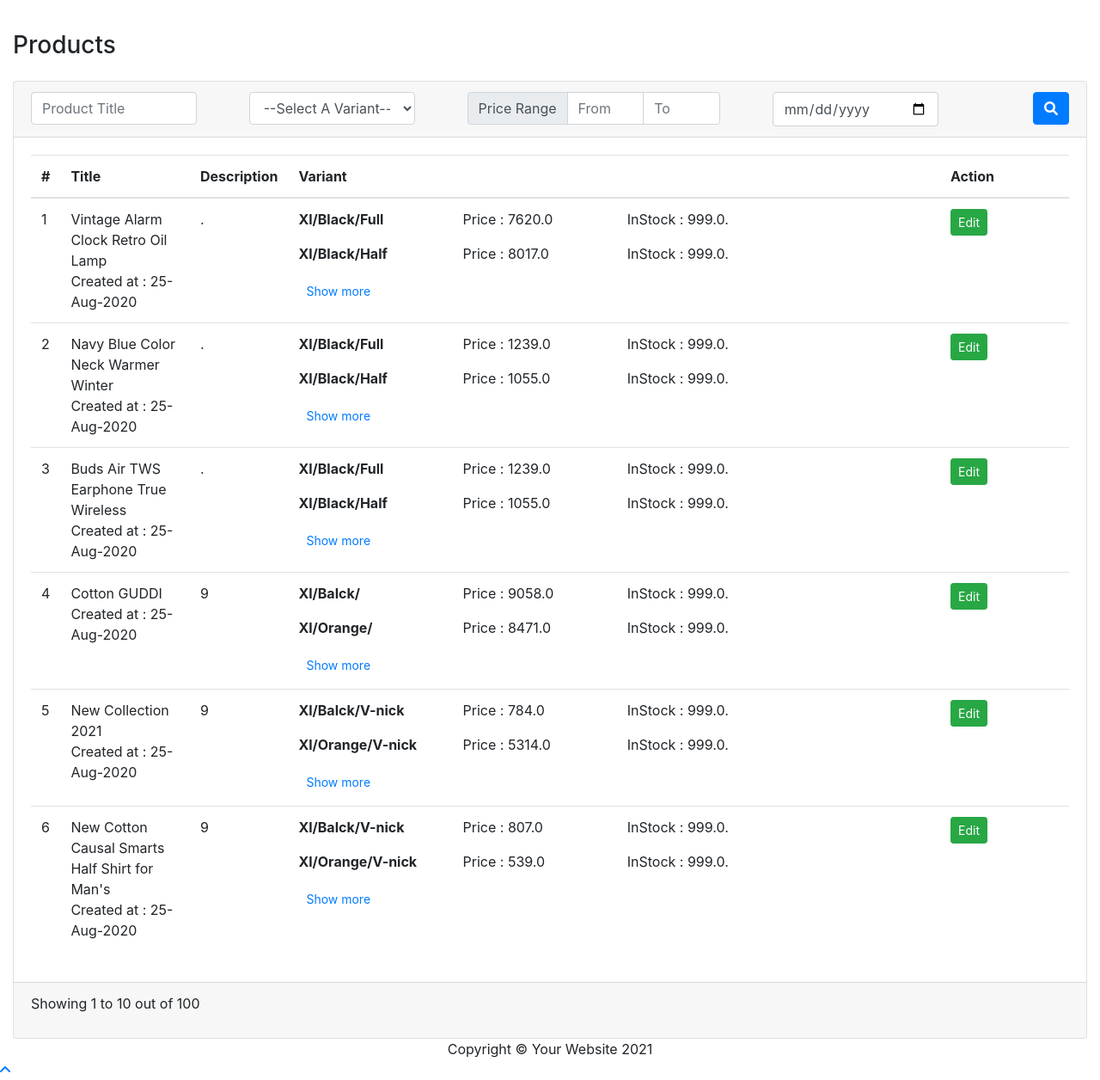
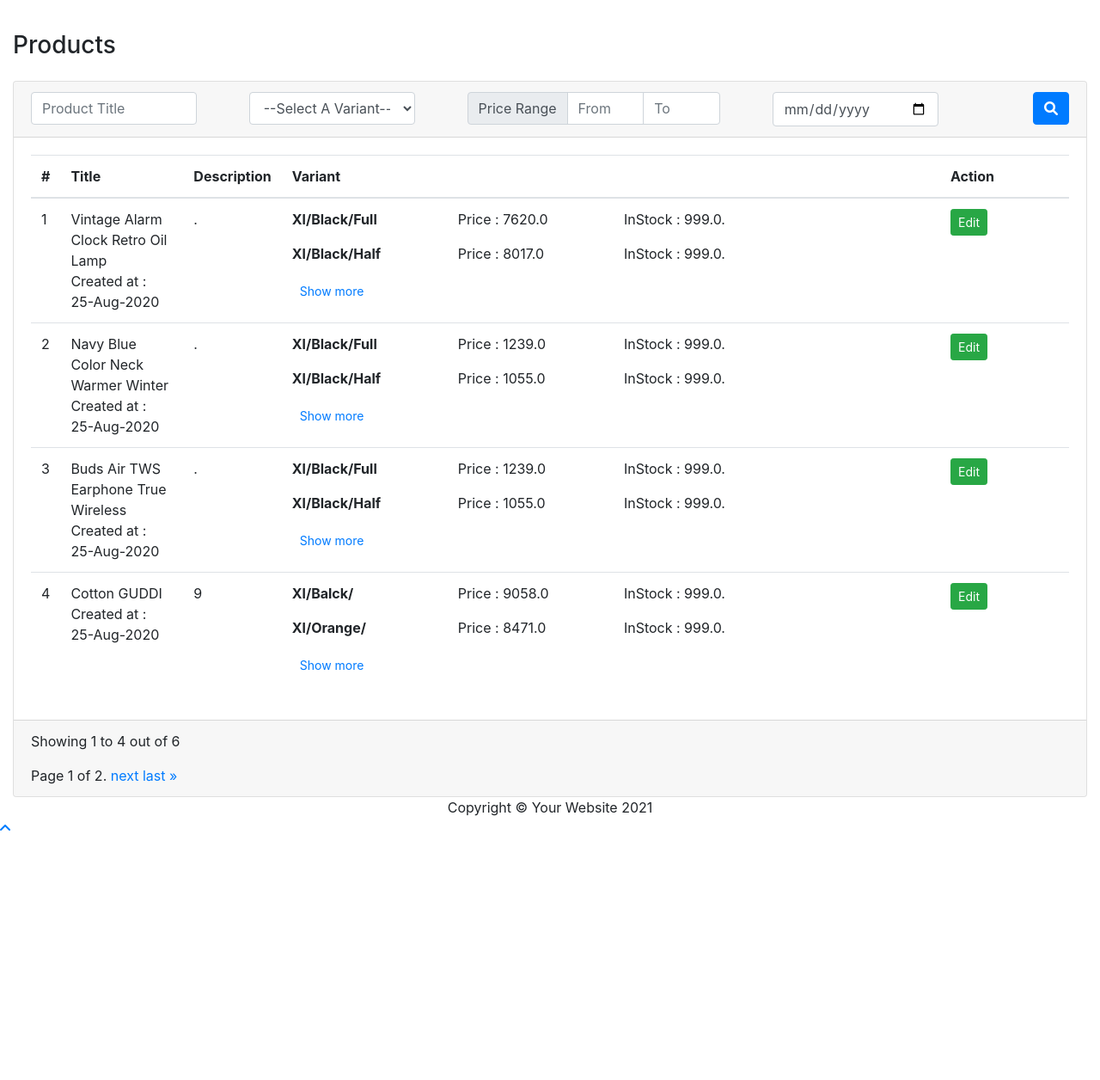
Before and after one commit to imzulkar/Project-1, a Django app: page /product/list/ in a window 1280 px wide. Shown: the part 619-1875 px from the top of the page at 86% size. After the commit the page ends 1585 px from the top, so only its background shows below. Run offline with Django 3.2, Linux system fonts and the light colour scheme; data comes from the database, SQL or seed files in the repository; style sheets or scripts are compiled from the project's sources; some libraries are stand-ins or nearby versions.

Commit message:
pagination and data summary created

```diff
--- a/src/product/templates/products/list.html
+++ b/src/product/templates/products/list.html
@@ -96,7 +96,26 @@
     <div class="card-footer">
         <div class="row justify-content-between">
             <div class="col-md-6">
-                <p>Showing 1 to 10 out of 100</p>
+                <p>Showing {{ page_obj.start_index }} to {{ page_obj.end_index }} out of {{ page_obj.paginator.count }}
+                </p>
+
+                <div class="pagination">
+                    <span class="step-links">
+                        {% if page_obj.has_previous %}
+                        <a href="?page=1">&laquo; first </a>
+                        <a href="?page={{ page_obj.previous_page_number }}"> previous </a>
+                        {% endif %}
+
+                        <span class="current">
+                            Page {{ page_obj.number }} of {{ page_obj.paginator.num_pages }}.
+                        </span>
+
+                        {% if page_obj.has_next %}
+                        <a href="?page={{ page_obj.next_page_number }}">next</a>
+                        <a href="?page={{ page_obj.paginator.num_pages }}">last &raquo;</a>
+                        {% endif %}
+                    </span>
+                </div>
             </div>
             <div class="col-md-2">
 
--- a/src/product/views/product.py
+++ b/src/product/views/product.py
@@ -19,7 +19,7 @@ class ProductList(generic.ListView):
     template_name='products/list.html'
     model = product_model.Product
     context_object_name = 'products'
-    paginate_by = 10  # if pagination is desired
+    paginate_by = 4  # if pagination is desired
 
     def get_context_data(self, **kwargs):
         context = super().get_context_data(**kwargs)
```
